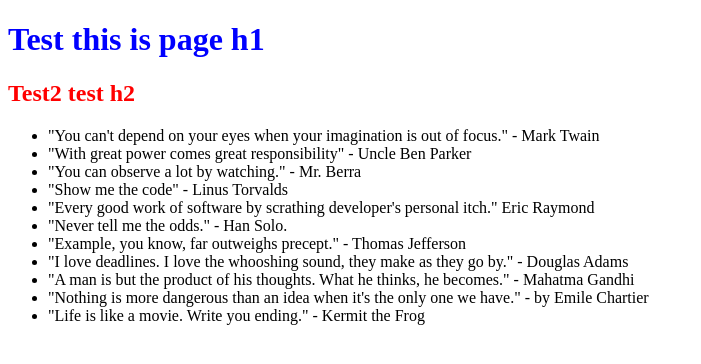
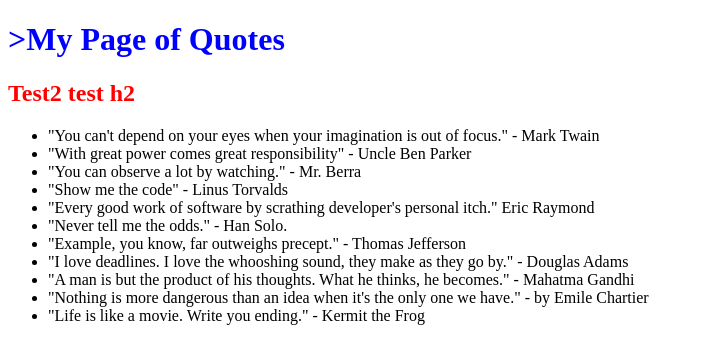
Before and after one commit to dmitry-stepanov-md/0ds_main_openSAP_repo, a plain HTML site: page index.html in a window 1280 px wide. Shown: the whole page, without its empty margins (0-701 px from the left). Drawn offline with Linux system fonts and the light colour scheme.

```diff
--- a/index.html
+++ b/index.html
@@ -6,7 +6,7 @@
 		<link href="styles.css" rel="stylesheet" type="text/css">
 	</head>
 	<body>
-		<h1>Test this is page h1</h1>
+		<h1>>My Page of Quotes</h1>
 		<h2>Test2 test h2</h2>
 		<ul>
 			<li>"You can't depend on your eyes when your imagination is out of focus." - Mark Twain</li>
```
